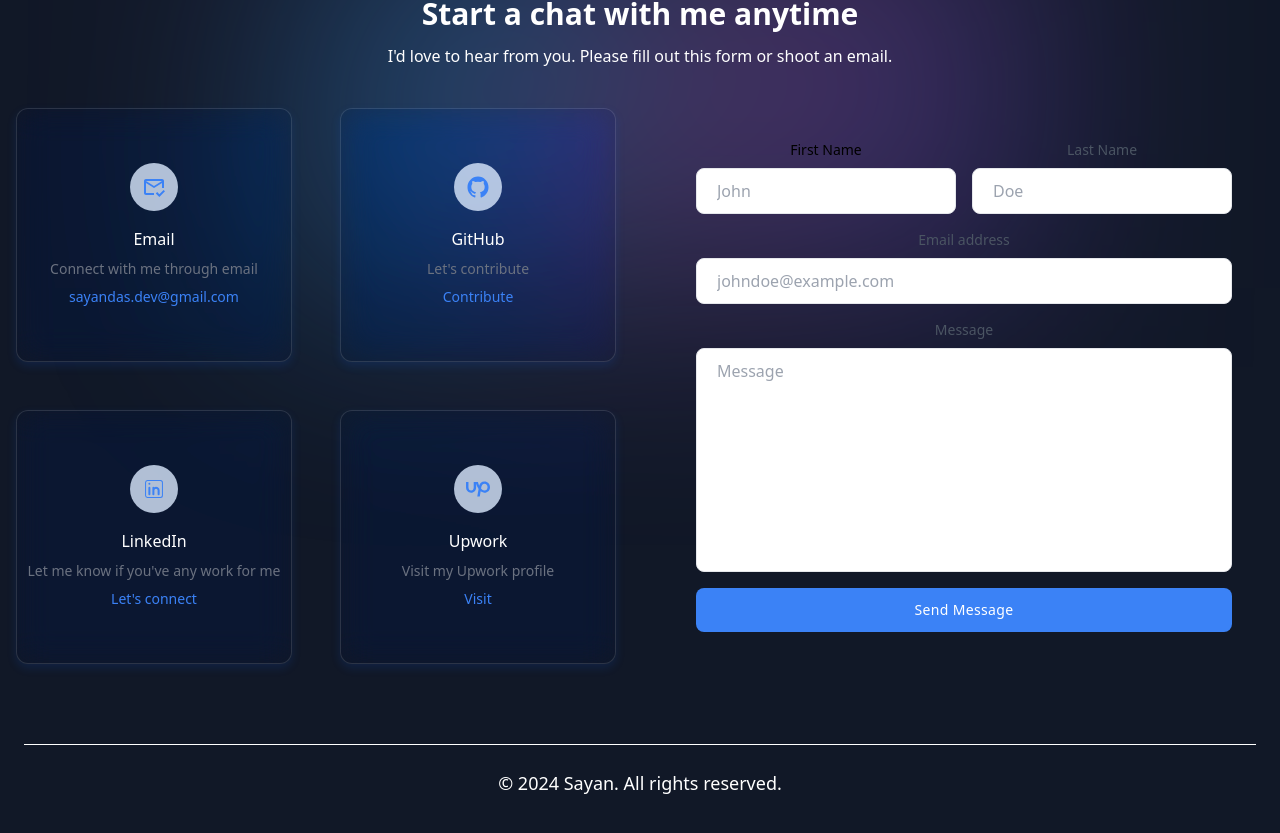
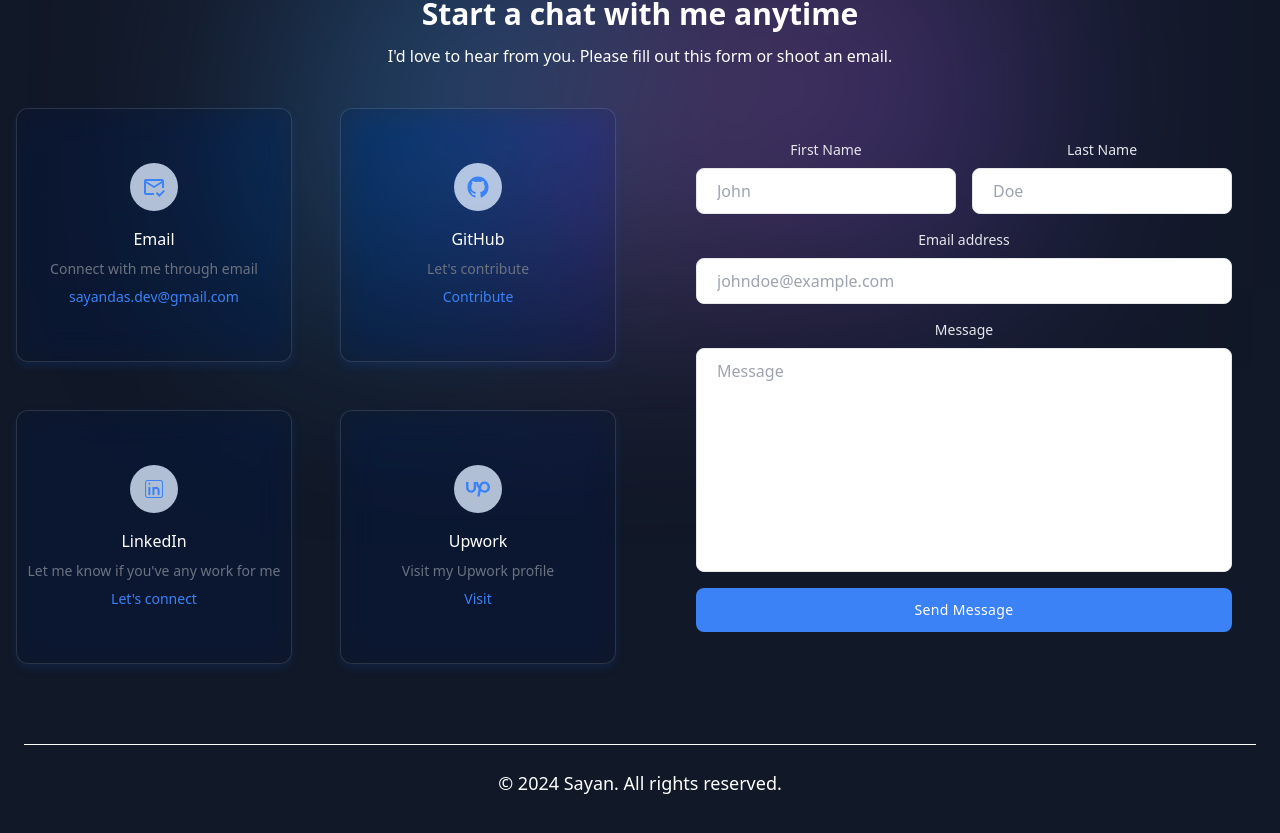
Before and after one commit to itzzzme/portfolio, a React (Vite) app: page / in a window 1280 px wide. Shown: the part 2075-2908 px from the top of the page. Built offline with nearby package versions, Linux system fonts and the light colour scheme.

Commit message:
Minor bug fixing

```diff
--- a/src/components/Contact.jsx
+++ b/src/components/Contact.jsx
@@ -96,7 +96,7 @@ function Contact() {
                         <form ref={form} onSubmit={handleSubmit} className="z-20">
                             <div className="-mx-2 md:items-center md:flex">
                                 <div className="flex-1 px-2">
-                                    <label className="block mb-2 text-sm dark:text-gray-200">First Name</label>
+                                    <label className="block mb-2 text-sm text-gray-200">First Name</label>
                                     <input
                                         type="text"
                                         placeholder="John"
@@ -107,7 +107,7 @@ function Contact() {
                                 </div>
 
                                 <div className="flex-1 px-2 mt-4 md:mt-0">
-                                    <label className="block mb-2 text-sm text-gray-600 dark:text-gray-200">Last Name</label>
+                                    <label className="block mb-2 text-sm text-gray-200">Last Name</label>
                                     <input
                                         type="text"
                                         placeholder="Doe"
@@ -117,9 +117,8 @@ function Contact() {
                                     />
                                 </div>
                             </div>
-
                             <div className="mt-4">
-                                <label className="block mb-2 text-sm text-gray-600 dark:text-gray-200">Email address</label>
+                                <label className="block mb-2 text-sm text-gray-200">Email address</label>
                                 <input
                                     type="email"
                                     placeholder="johndoe@example.com"
@@ -128,9 +127,8 @@ function Contact() {
                                     className="block w-full px-5 py-2.5 mt-2 text-gray-700 placeholder-gray-400 bg-white border border-gray-200 rounded-lg dark:placeholder-gray-600 dark:bg-gray-900 dark:text-gray-300 dark:border-gray-700 focus:border-blue-400 dark:focus:border-blue-400 focus:ring-blue-400 focus:outline-none focus:ring focus:ring-opacity-40"
                                 />
                             </div>
-
                             <div className="w-full mt-4">
-                                <label className="block mb-2 text-sm text-gray-600 dark:text-gray-200">Message</label>
+                                <label className="block mb-2 text-sm text-gray-200">Message</label>
                                 <textarea
                                     name="message"
                                     required
@@ -138,7 +136,6 @@ function Contact() {
                                     placeholder="Message"
                                 ></textarea>
                             </div>
-
                             <button className="w-full px-6 py-3 mt-4 text-sm font-medium tracking-wide text-white capitalize transition-colors duration-300 transform bg-blue-500 rounded-lg hover:bg-blue-400 focus:outline-none focus:ring focus:ring-blue-300 focus:ring-opacity-50">
                                 Send message
                             </button>
--- a/src/components/Navbar.jsx
+++ b/src/components/Navbar.jsx
@@ -43,10 +43,6 @@ const Navbar = () => {
       if (!foundSection && scrollPosition < sections[0].offsetTop) {
         setCurrentSection('#home');
       }
-
-      // Debug logs
-      // console.log('Scroll Position:', scrollPosition);
-      // console.log('Current Section:', currentSection);
     };
 
     handleScroll(); // Initial call to handle scroll position
@@ -88,7 +84,7 @@ const Navbar = () => {
           </div>
         </div>
         <div className={`flex-1 justify-center items-center mt-8 md:flex md:justify-center md:mt-0 ${state ? 'block' : 'hidden'}`}>
-          <ul className="flex flex-col items-center space-y-8 md:flex-row md:space-x-3 md:space-y-0 bg-gray-900 py-3 px-1 mr-14 rounded-3xl">
+          <ul className={`flex flex-col items-center space-y-8 md:flex-row md:space-x-3 md:space-y-0 bg-gray-900 py-3 px-1 mr-14 rounded-3xl ${state ? 'w-full' : ''}`}>
             {navigation.map((item, idx) => (
               <li key={idx} className="text-gray-100 hover:text-blue-400">
                 <a
@@ -99,6 +95,11 @@ const Navbar = () => {
                 </a>
               </li>
             ))}
+            <li className="hidden max-md:inline-block">
+              <a href={resumePDF} className="pb-6 px-4 text-white hover:bg-indigo-700 rounded-md shadow" download>
+                Get my CV
+              </a>
+            </li>
           </ul>
         </div>
         <div className="hidden md:inline-block">
```
